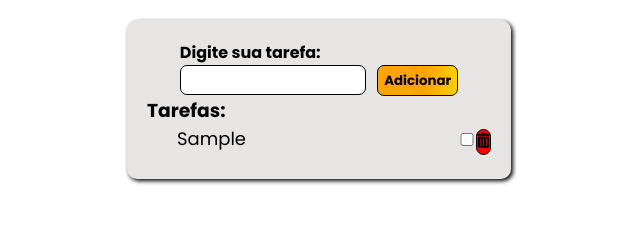
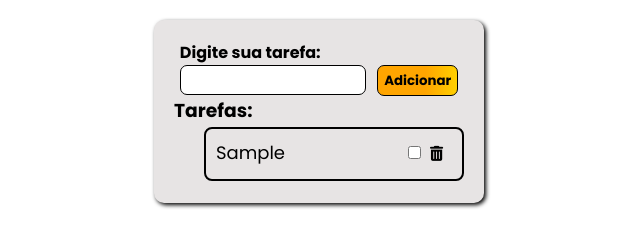
Before and after one commit to Caique-Mendonca/Task-List, a plain HTML site: page index.html in a window 1280 px wide. Both pictures are taken after typing "Sample" into the empty fields and a click on the button "Adicionar". Shown: the whole page, without its empty margins (321-961 px from the left). Drawn offline with Linux system fonts and the light colour scheme.

Commit message:
Update style.css

```diff
--- a/style.css
+++ b/style.css
@@ -19,8 +19,9 @@ body{
     padding: 20px;
     border-radius: 10px;
     box-shadow: 2px 2px 4px black;
-    width: 30vw;
+    width: fit-content;
     min-width: 330px;
+    max-width: 70vw;
 
 }
 .input-area label{
@@ -74,6 +75,12 @@ body{
     font-size: 18px;
     display: flex;
     justify-content: space-between;
+    flex-wrap: wrap;
+    border: black 2px solid;
+    margin: 2px 0px;
+    border-radius: 8px;
+    padding: 10px;
+    text-wrap: wrap;
 }
 .botao-remover{
     background-color: transparent;
@@ -94,18 +101,6 @@ body{
 .fa-trash-can, .fa-trash-can::before{
     font-size: 15px;
 }
-.botao-remover{
-    background-color: red;
-    border-radius: 10px;
-    border: 1px black solid;
-    margin: 4px 0px;
-    font-weight: 600;
-    padding: 2px 0px;
-}
-.checkbox{
-    width: 18px;
-    background-color: green;
-}
 .check{
     color: green;
 }
```
